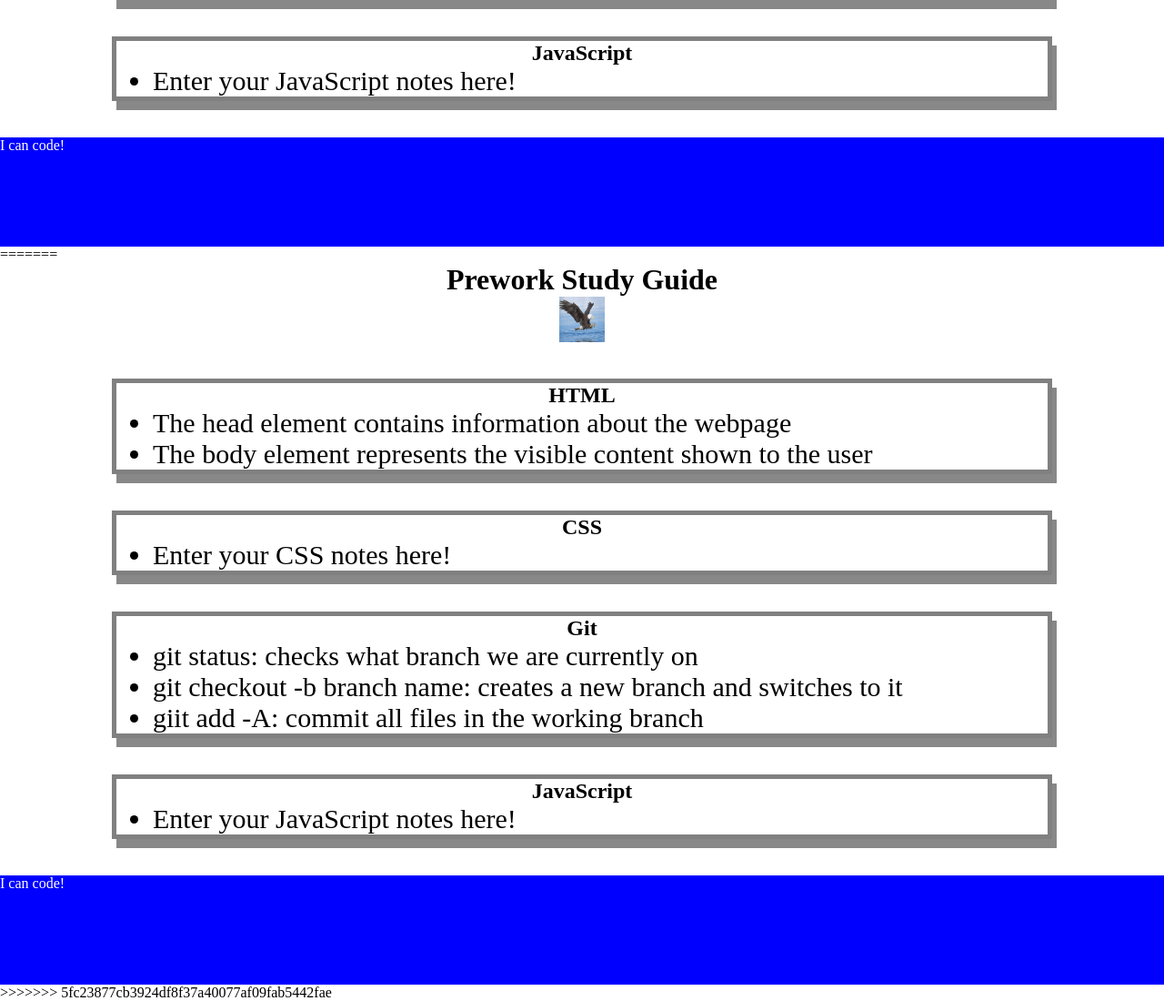
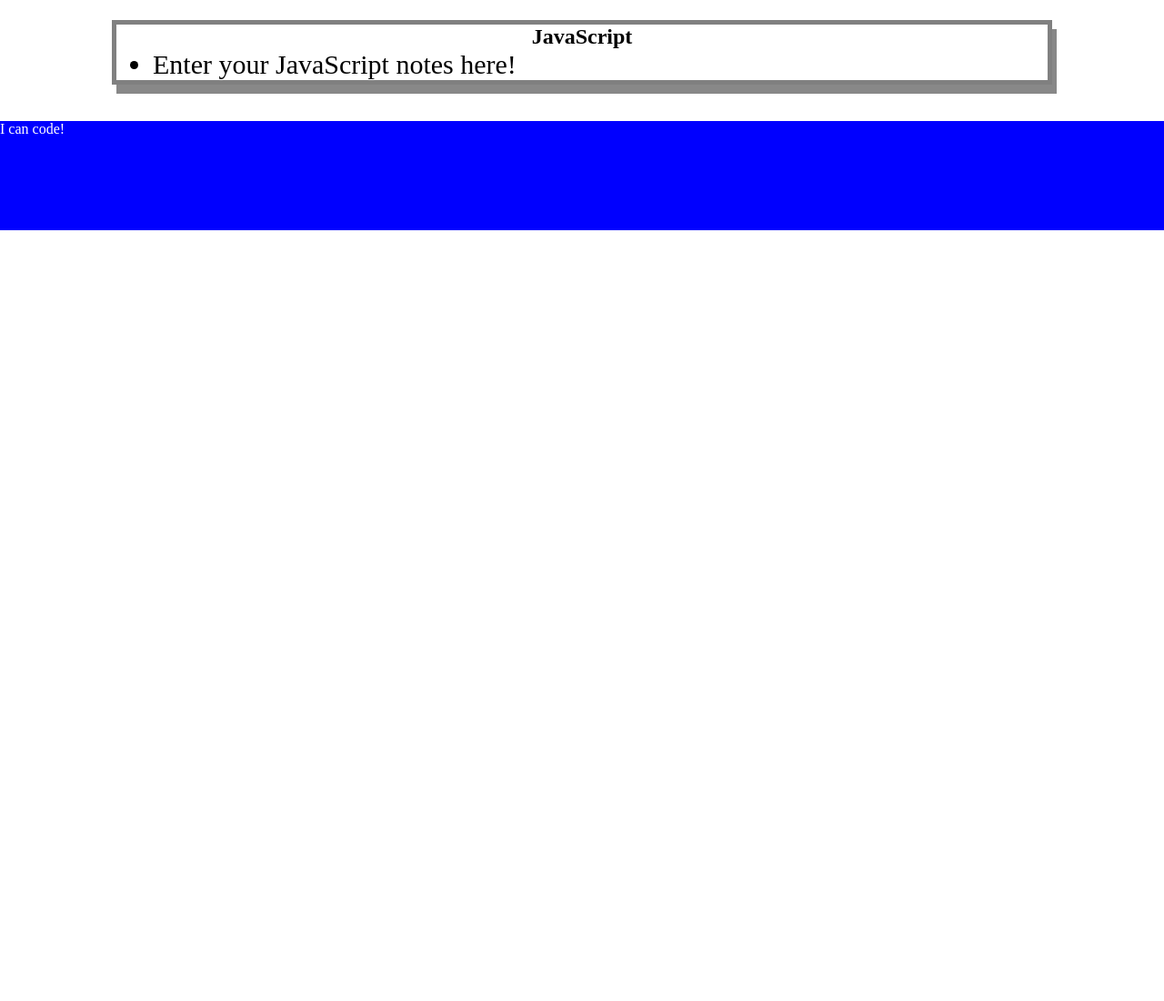
Before and after one commit to mwahba624/Prework-study-guide, a plain HTML site: page index.html in a window 1280 px wide. Shown: the part 1151-2251 px from the top of the page at 91% size. After the commit the page ends 1404 px from the top, so only its background shows below. Drawn offline with Linux system fonts and the light colour scheme.

Commit message:
save changes to index.html

```diff
--- a/index.html
+++ b/index.html
@@ -1,23 +1,17 @@
 <!DOCTYPE html>
 <html lang="en">
-<<<<<<< HEAD
-
-=======
->>>>>>> 5fc23877cb3924df8f37a40077af09fab5442fae
 <head>
     <meta charset="UTF-8">
     <meta name="viewport" content="width=device-width, initial-scale=1.0">
     <title>Prework Study Guide</title>
-<<<<<<< HEAD
-    <link rel="stylesheet" href="./assets/style.css" />
-=======
-    <link rel="stylesheet" href="./assets/# style.css">
->>>>>>> 5fc23877cb3924df8f37a40077af09fab5442fae
+
+    <link rel="stylesheet" href="./assets/style.css">
+
+
 </head>
 
 <body>
     <header id="top">
-<<<<<<< HEAD
         <h1>Prework Study Guide</h1>
         <img src="./images/eagle.jpg" alt="profile image of eagle" />
     </header>
@@ -81,56 +75,3 @@
     </footer>
 
 </body>
-
-=======
-    <h1>Prework Study Guide</h1>
-    <img
-    src="./images/eagle.jpg"
-    alt="profiile image of eagle"
-    />
-</header>
-<main>
-    <section class="card" id="html-section">
-<h2>HTML</h2>
-<ul>
-    <li> The head element contains information about the webpage</li>
-    <li> The body element represents the visible content shown to the user</li>
-</ul>
-    </section>
-
-    <section class="card" id="css-section">
-    <h2>CSS</h2>
-    <ul>
-        <li> Enter your CSS notes here!</li>
-    </ul>
-
-    </section>
-
-    <section class="card" id="git-section">
-        <h2>Git</h2>
-        <ul>
-            <li>git status: checks what branch we are currently on</li>
-            <li>git checkout -b branch name: creates a new branch and switches to it</li>
-            <li>giit add -A: commit all files in the working branch</li>
-        </ul>
-
-    </section>
-
-    <section class="card" id="javascript-section">
-        <h2>JavaScript</h2>
-        <ul>
-            <li>Enter your JavaScript notes here!</li>
-        </ul>
-
-    </section>
-</main>
-
-<footer>
-    <p>I can code!
-
-    </p>
-</footer>
-
-</body>
->>>>>>> 5fc23877cb3924df8f37a40077af09fab5442fae
-</html>
```
